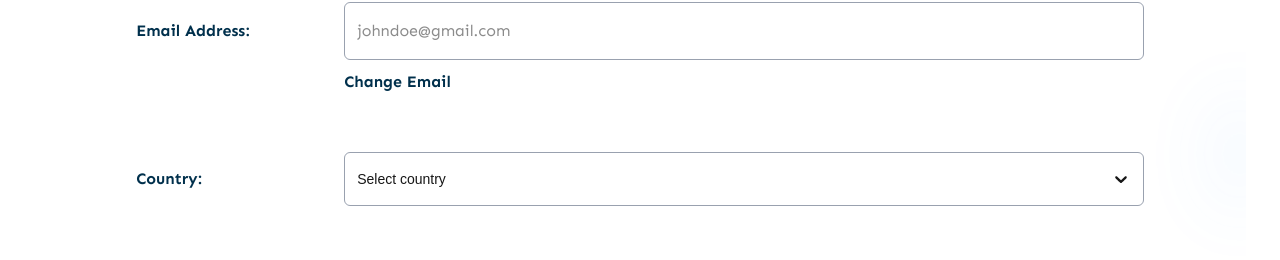
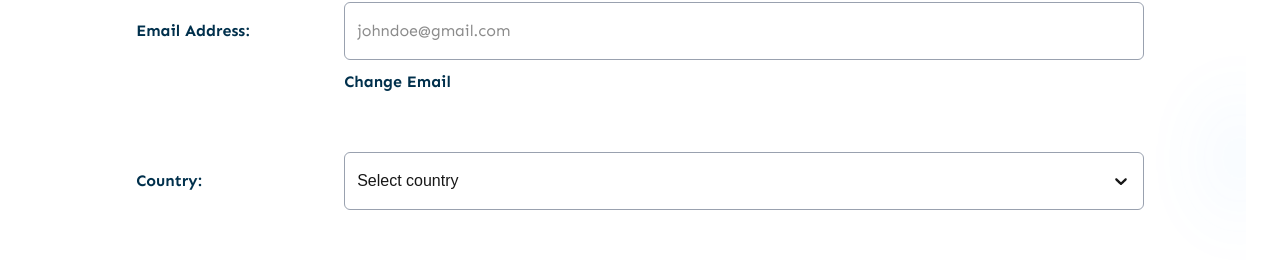
Before and after one commit to Goodtech001/give-a-meal, a Next.js app: page /profile in a window 1280 px wide. Shown: the part 986-1246 px from the top of the page. Built offline with nearby package versions, Linux system fonts and the light colour scheme; some icons are missing.

Commit message:
`Updated CountrySelect component styles`

```diff
--- a/section/profilepage/profile-info.tsx
+++ b/section/profilepage/profile-info.tsx
@@ -262,7 +262,7 @@ export function CountrySelect() {
       unstyled
       classNames={{
         control: () =>
-          "w-full px-3 py-4 text-sm rounded-md border border-gray-400 focus-within:ring-1 focus-within:ring-[#00304c]",
+          "w-full px-3 py-4 text-[16px] rounded-md border border-gray-400 focus-within:ring-1 focus-within:ring-[#00304c]",
         menu: () => "mt-2 border rounded-md shadow-lg bg-white",
         option: ({ isFocused }) =>
           `px-3 py-2 cursor-pointer ${isFocused ? "bg-gray-100" : ""}`,
```
